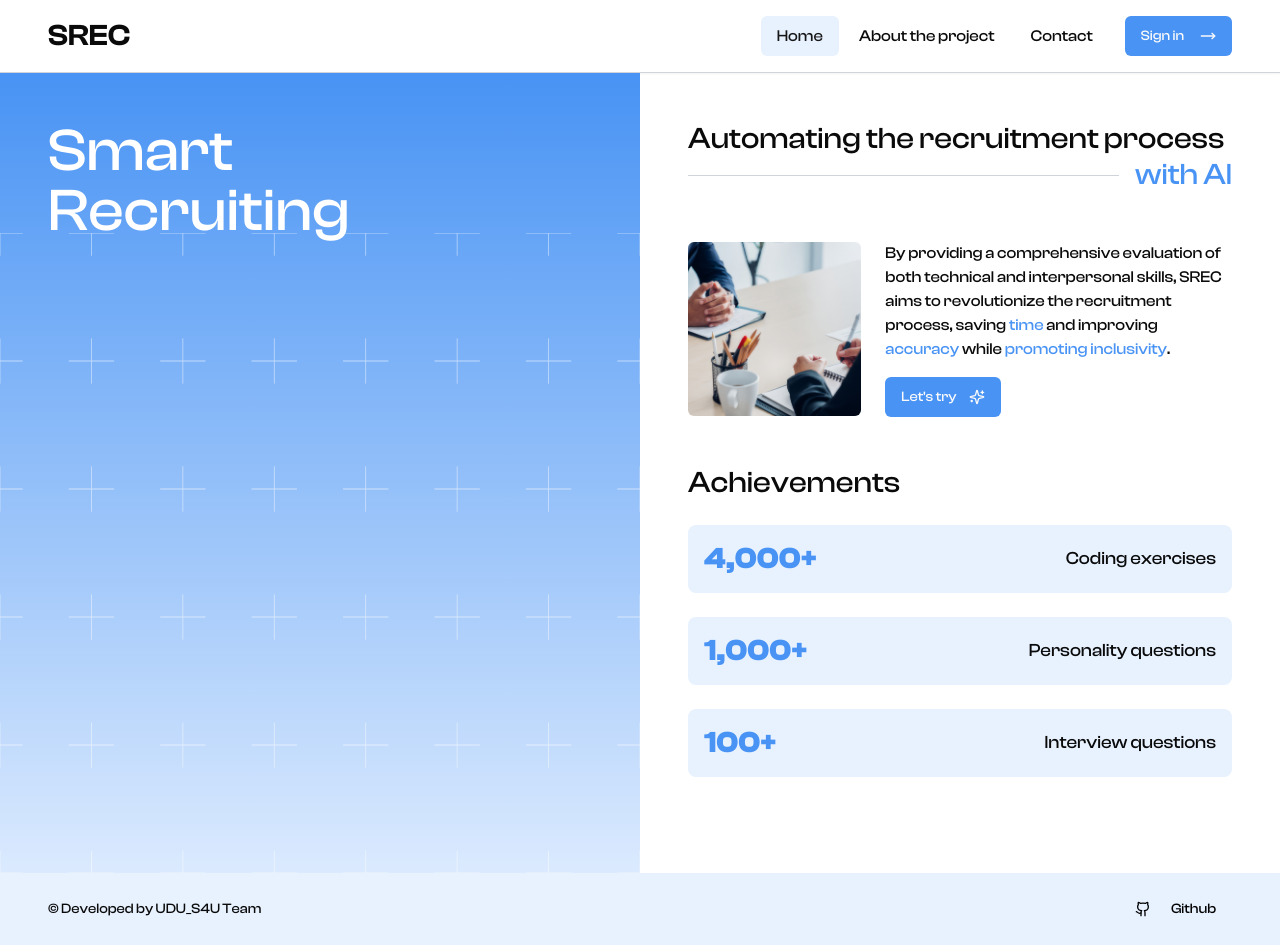
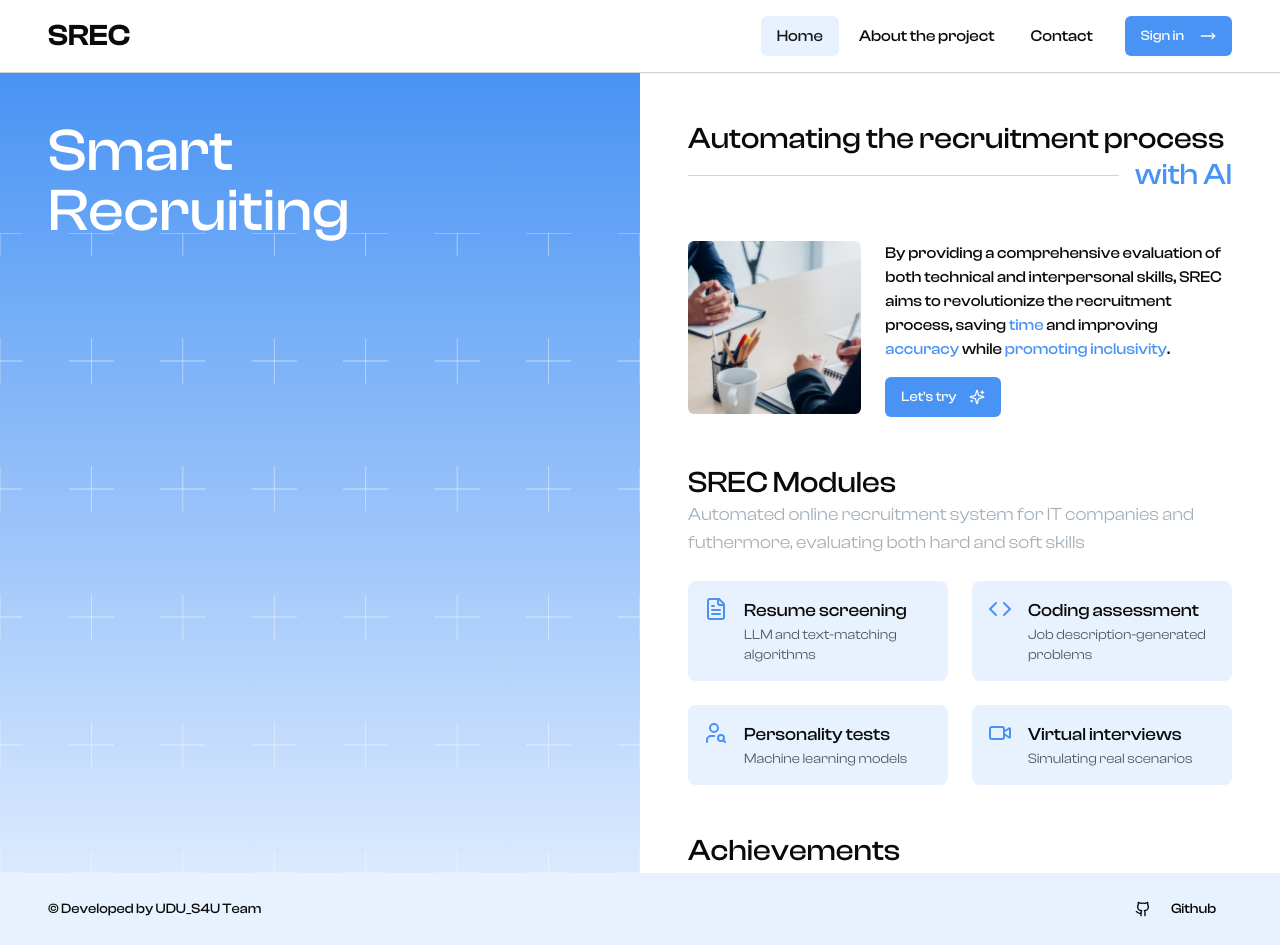
Before and after one commit to daFoggo/Srec-Frontend-Huawei-Competition, a React (Vite) app: page / in a window 1280 px wide. Built offline with nearby package versions, Linux system fonts and the light colour scheme.

Commit message:
finish homepage

```diff
--- a/src/pages/Home/Home.tsx
+++ b/src/pages/Home/Home.tsx
@@ -2,13 +2,36 @@ import { Button } from "@/components/ui/button";
 import { motion } from "framer-motion";
 import homeBackground from "@/assets/images/Home/home_background.svg";
 import recruitmentImage from "@/assets/images/Home/recruitment_image.jpg";
-import { Sparkles } from "lucide-react";
+import { Code, FileText, Sparkles, UserSearch, Video } from "lucide-react";
 
 const Home = () => {
   const achievements = [
     { title: "Coding exercises", number: "4,000+" },
     { title: "Personality questions", number: "1,000+" },
     { title: "Interview questions", number: "100+" },
+  ];
+
+  const modules = [
+    {
+      title: "Resume screening",
+      icon: <FileText className="w-6 h-6" />,
+      description: "LLM and text-matching algorithms",
+    },
+    {
+      title: "Coding assessment",
+      icon: <Code className="w-6 h-6" />,
+      description: "Job description-generated problems",
+    },
+    {
+      title: "Personality tests",
+      icon: <UserSearch className="w-6 h-6" />,
+      description: "Machine learning models",
+    },
+    {
+      title: "Virtual interviews",
+      icon: <Video className="w-6 h-6" />,
+      description: "Simulating real scenarios",
+    },
   ];
 
   const containerVariants = {
@@ -70,6 +93,7 @@ const Home = () => {
         animate={{ opacity: 1, x: 0 }}
         transition={{ duration: 0.8, delay: 0.2 }}
       >
+        {/* Title */}
         <motion.div
           className="w-full text-2xl lg:text-3xl"
           variants={itemVariants}
@@ -83,8 +107,9 @@ const Home = () => {
           </div>
         </motion.div>
 
+        {/* Description */}
         <motion.div
-          className="flex flex-col lg:flex-row justify-between items-center gap-6 font-clash font-medium"
+          className="flex flex-col lg:flex-row justify-between items-start gap-6 font-clash font-medium"
           variants={itemVariants}
         >
           <div className="aspect-square w-full lg:w-1/3 mb-4 lg:mb-0">
@@ -117,6 +142,46 @@ const Home = () => {
           </div>
         </motion.div>
 
+        {/* Modules */}
+        <motion.div
+          className="w-full"
+          variants={containerVariants}
+          initial="hidden"
+          animate="visible"
+        >
+          <motion.p
+            className="font-clash font-medium text-2xl lg:text-3xl"
+            variants={itemVariants}
+          >
+            SREC Modules
+          </motion.p>
+          <motion.p
+            className="font-clash text-lg mb-6 text-rocken-subtle"
+            variants={itemVariants}
+          >
+            Automated online recruitment system for IT companies and futhermore,
+            evaluating both hard and soft skills
+          </motion.p>
+          <div className="grid grid-cols-1 md:grid-cols-2 gap-6">
+            {modules.map((module, index) => (
+              <motion.div
+                key={index}
+                className="bg-rocken-blue-100 font-clash rounded-lg p-4 flex items-start gap-4"
+                variants={itemVariants}
+              >
+                <div className="text-rocken-blue-500">{module.icon}</div>
+                <div>
+                  <p className="font-medium text-lg">
+                    {module.title}
+                  </p>
+                  <p className="text-sm text-gray-600">{module.description}</p>
+                </div>
+              </motion.div>
+            ))}
+          </div>
+        </motion.div>
+
+        {/* Achievements */}
         <motion.div
           className="flex flex-col gap-6 w-full"
           variants={containerVariants}
--- a/tailwind.config.js
+++ b/tailwind.config.js
@@ -24,7 +24,7 @@ export default {
 			"blue-200": "#dbeafe",
 			"blue-100": "#e8f2ff",
 			"sand": "#ffc58e",
-			"subtle": "#d7dce1"
+			"subtle": "#a3afb9"
 		},
         background: "hsl(var(--background))",
         foreground: "hsl(var(--foreground))",
```
Also changed, not shown: src/components/Button/Button.tsx (deleted), src/layouts/RootLayout/RootLayout.tsx (line endings or trailing spaces), 1 other file (tests, documents, lock files or other folders).
